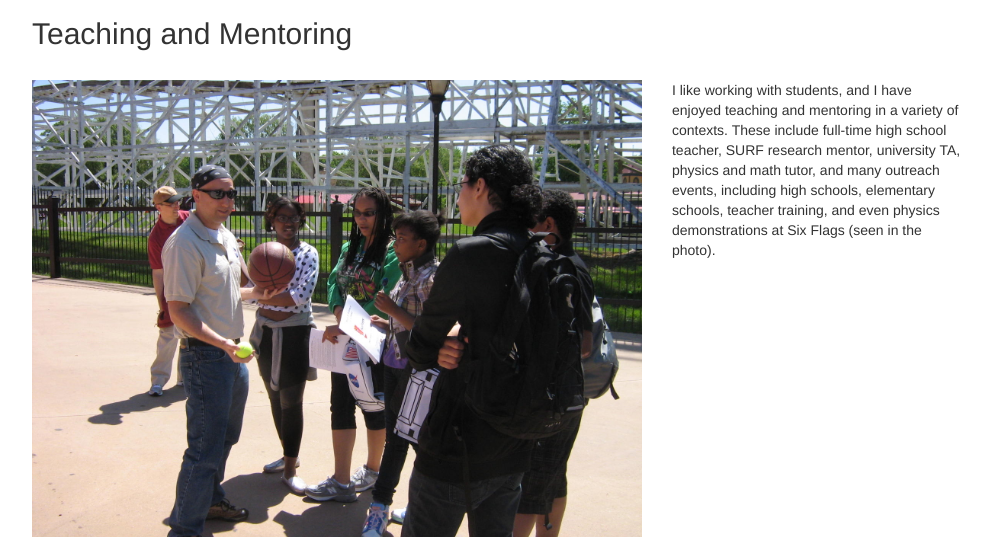
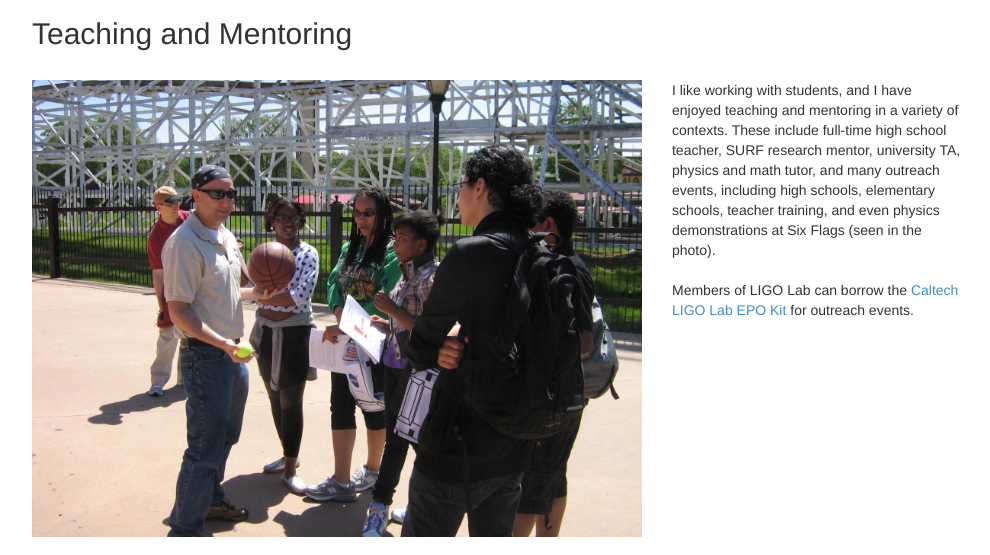
Before and after one commit to jkanner/homepage, a plain HTML site: page index.html in a window 1280 px wide. Shown: the part 1685-2240 px from the top of the page, without its empty margins (143-1133 px from the left). Drawn offline with nearby package versions, Linux system fonts and the light colour scheme.

Commit message:
Added EPO kit link

```diff
--- a/index.html
+++ b/index.html
@@ -228,6 +228,11 @@
 	    university TA, physics and math tutor, and many outreach events, including
 	    high schools, elementary schools, teacher training, and even physics
 	    demonstrations at Six Flags (seen in the photo).
+	    <br/><br/>
+	    Members of LIGO Lab can borrow the
+	    <a href='https://labcit.ligo.caltech.edu/~jkanner/epo-kit/'>Caltech LIGO Lab EPO Kit</a>
+	    for outreach events.
+
 	  </div>
 	</div>
 
```
